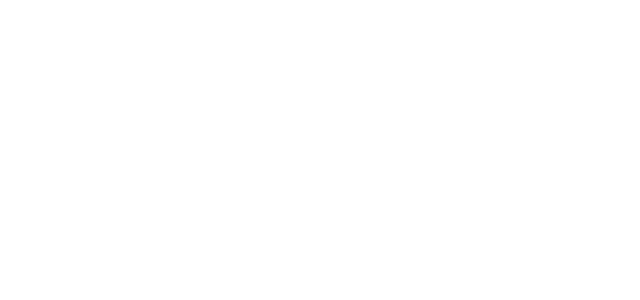
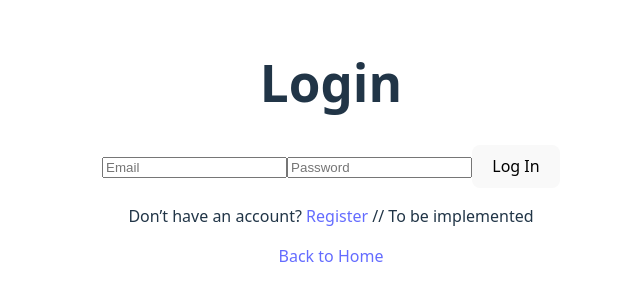
Before and after one commit to pl728/paw-match-app, a React app in the folder frontend/: page /user-login in a window 1280 px wide. Before the commit this address had no page. Shown: the part 248-548 px from the top of the page, without its empty margins (309-949 px from the left). Built offline with nearby package versions, Linux system fonts and the light colour scheme; the HTML template or start-up script is replaced by a standard one.

Commit message:
Created pages folder, user login page, removed redundant calls from ViewPets/CreatePets

```diff
--- a/frontend/src/App.jsx
+++ b/frontend/src/App.jsx
@@ -1,7 +1,8 @@
 import React, { useState } from 'react'
 import pawmatchlogo from './assets/pawmatch_logo.png'
-import CreatePet from './CreatePet.jsx'
-import ViewPets from './ViewPets.jsx'
+import CreatePet from './pages/CreatePet.jsx'
+import ViewPets from './pages/ViewPets.jsx'
+import UserLogin from './pages/UserLogin.jsx'
 import './App.css'
 import { Link, Routes, Route, BrowserRouter } from "react-router-dom"
 
@@ -32,6 +33,8 @@ function Home() {
           <Link to="/create-pet">Create Pet</Link>
           <p></p>
           <Link to="/view-pets">View Pets</Link>
+          <p></p>
+          <Link to="/user-login">Login</Link>
         </p>
       </div>
     </>
@@ -45,6 +48,7 @@ function App() {
       <Route path="/" element={<Home />} />
       <Route path="/create-pet" element={<CreatePet />} />
       <Route path="/view-pets" element={<ViewPets />} />
+      <Route path="/user-login" element={<UserLogin />} />
     </Routes>
   );
 }
--- a/frontend/src/CreatePet.jsx
+++ b/frontend/src/pages/CreatePet.jsx
@@ -1,8 +1,6 @@
 import React from "react";
 import { useState } from "react";
 import { useNavigate } from "react-router-dom";
-import pawmatchlogo from './assets/pawmatch_logo.png'
-import './App.css'
 import { Link } from "react-router-dom";
 
 
--- /dev/null
+++ b/frontend/src/pages/UserLogin.jsx
@@ -0,0 +1,47 @@
+import React, { useState } from "react";
+import { Link } from "react-router-dom";
+
+function UserLogin() {
+  const [email, setEmail] = useState("");
+  const [password, setPassword] = useState("");
+
+  const handleSubmit = (e) => {
+    e.preventDefault();
+    console.log(email, password); // replace later with API call
+  };
+
+  return (
+    <div className="login-page">
+      <h1>Login</h1>
+
+      <form onSubmit={handleSubmit}>
+        <input
+          type="email"
+          placeholder="Email"
+          value={email}
+          onChange={(e) => setEmail(e.target.value)}
+          required
+        />
+
+        <input
+          type="password"
+          placeholder="Password"
+          value={password}
+          onChange={(e) => setPassword(e.target.value)}
+          required
+        />
+
+        <button type="submit">Log In</button>
+      </form>
+
+      <p>
+        Don’t have an account? <Link to="/register">Register</Link> // To be implemented
+      </p>
+      <p>
+        <Link to="/">Back to Home</Link>
+      </p>
+    </div>
+  );
+}
+
+export default UserLogin;
--- a/frontend/src/ViewPets.jsx
+++ b/frontend/src/pages/ViewPets.jsx
@@ -1,6 +1,5 @@
 import React from "react";
 import { Link } from "react-router-dom";
-import './App.css'
 
 
 function ViewPets() {
```
Also changed, not shown: frontend/src/assets/pawmatch_logo.png.
